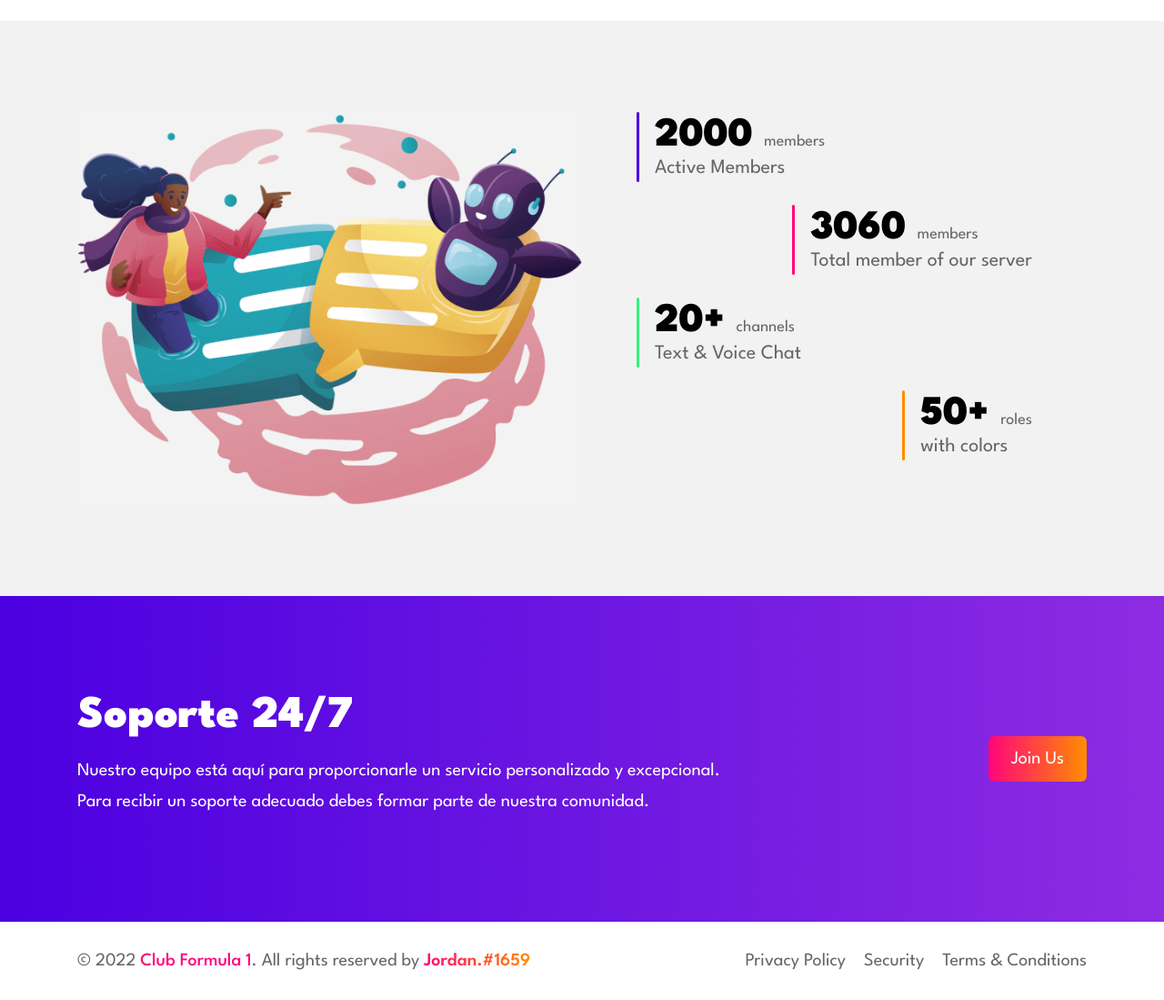
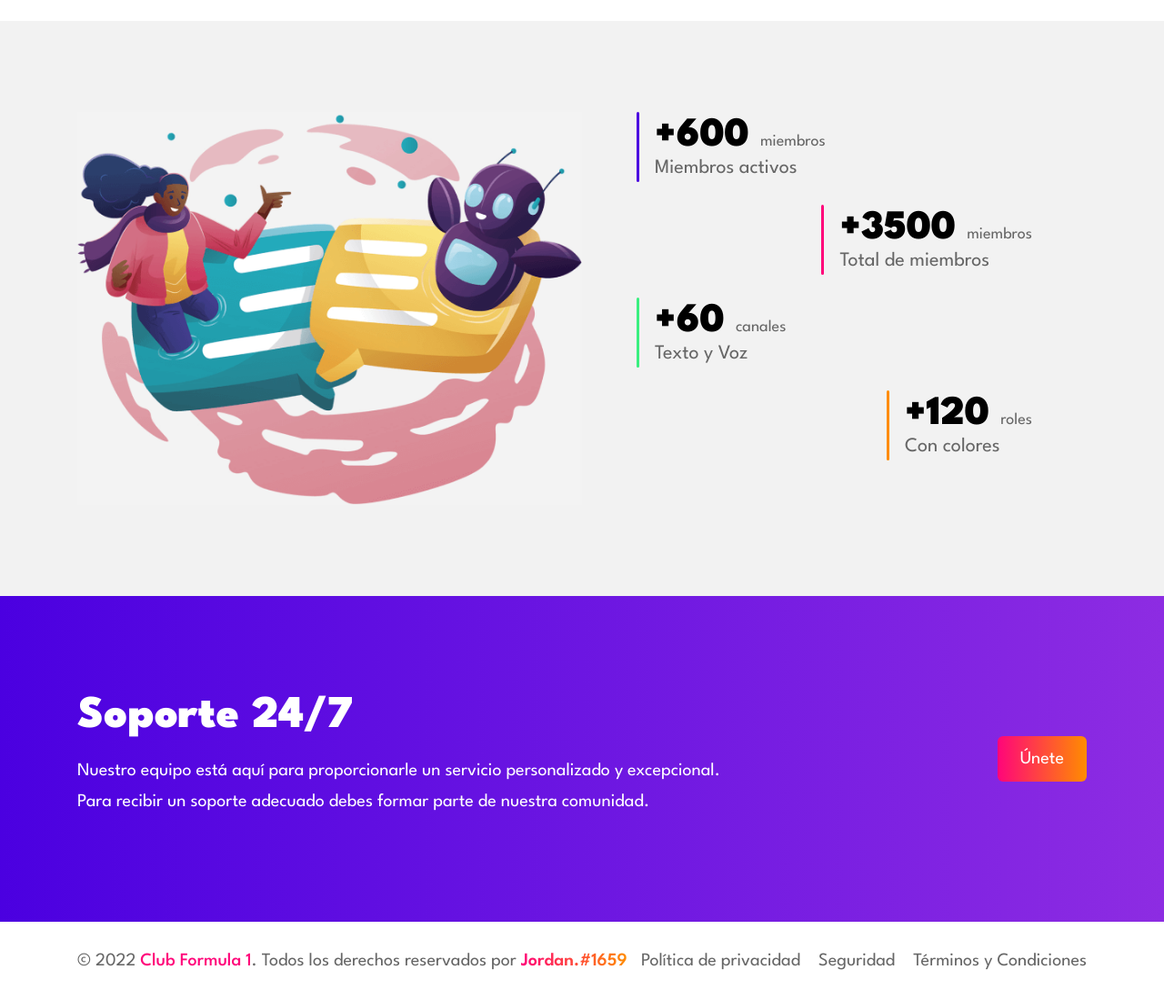
Before and after one commit to Jordan-ACB/clubformula1, a plain HTML site: page index.html in a window 1280 px wide. Shown: the part 3660-4759 px from the top of the page at 91% size. Drawn offline with nearby package versions, Linux system fonts and the light colour scheme.

Commit message:
Cambios menores

```diff
--- a/index.html
+++ b/index.html
@@ -73,7 +73,7 @@
 
         </ul>
       </nav>
-<form action="https://discord.gg/P4nUGEnfBh">
+<form action="https:/https://discord.gg/P4nUGEnfBh.gg/P4nUGEnfBh">
       <button class="btn btn-secondary">Únete</button>
 </form>
       <button class="nav-toggle-btn" aria-label="Toggle menu" data-nav-toggle-btn>
@@ -111,7 +111,7 @@
               Una comunidad de fanáticos de la formula 1 donde puedes interactuar y formar el equipo. Explora los proyectos y obras relacionados con con este deporte, además mantente al tanto de todas las noticias y transmiciones.
             </p>
 <br>
-<!--             <form action="/discord" class="hero-form">
+<!--             <form action="https://discord.gg/P4nUGEnfBh" class="hero-form">
 
               <button type="submit" class="btn btn-primary">Join Now</button>
             </form> -->
@@ -476,7 +476,7 @@
 
           <p class="section-text">
             We do lots of new things make sure to
-            <a href="/discord" class="btn-link">
+            <a href="https://discord.gg/P4nUGEnfBh" class="btn-link">
               <span class="span">join our server</span>
 
               <ion-icon name="arrow-forward" aria-hidden="true"></ion-icon>
@@ -506,38 +506,38 @@
 
             <li class="stats-item purple">
               <h3 class="item-title">
-                2000
-                <span class="span">members</span>
+                +600
+                <span class="span">miembros</span>
               </h3>
 
-              <p class="stats-text">Active Members</p>
+              <p class="stats-text">Miembros activos</p>
             </li>
 
             <li class="stats-item red">
               <h3 class="item-title">
-                3060
-                <span class="span">members</span>
+                +3500
+                <span class="span">miembros</span>
               </h3>
 
-              <p class="stats-text">Total member of our server</p>
+              <p class="stats-text">Total de miembros</p>
             </li>
 
             <li class="stats-item green">
               <h3 class="item-title">
-                20+
-                <span class="span">channels</span>
+                +60
+                <span class="span">canales</span>
               </h3>
 
-              <p class="stats-text">Text & Voice Chat</p>
+              <p class="stats-text">Texto y Voz</p>
             </li>
 
             <li class="stats-item yellow">
               <h3 class="item-title">
-                50+
+                +120
                 <span class="span">roles</span>
               </h3>
 
-              <p class="stats-text">with colors</p>
+              <p class="stats-text">Con colores</p>
             </li>
 
           </ul>
@@ -568,7 +568,7 @@
             </p>
           </div>
 
-          <a href="https://discord.gg/P4nUGEnfBh" class="btn btn-primary">Join Us</a>
+          <a href="https:/https://discord.gg/P4nUGEnfBh.gg/P4nUGEnfBh" class="btn btn-primary">Únete</a>
 
         </div>
       </section>
@@ -592,22 +592,22 @@
       <div class="container">
 
         <p class="copyright">
-          &copy; 2022 <span class="span">Club Formula 1</span>. All rights reserved by <a href="https://jordandev.ml"
+          &copy; 2022 <span class="span">Club Formula 1</span>. Todos los derechos reservados por <a href="https://jordandev.ml"
             class="copyright-link">Jordan.#1659</a>
         </p>
 
         <ul class="footer-bottom-list">
 
           <li>
-            <a href="#" class="footer-bottom-link">Privacy Policy</a>
+            <a href="#" class="footer-bottom-link">Política de privacidad</a>
           </li>
 
           <li>
-            <a href="#" class="footer-bottom-link">Security</a>
+            <a href="#" class="footer-bottom-link">Seguridad</a>
           </li>
 
           <li>
-            <a href="#" class="footer-bottom-link">Terms & Conditions</a>
+            <a href="#" class="footer-bottom-link">Términos y Condiciones</a>
           </li>
 
         </ul>
```
